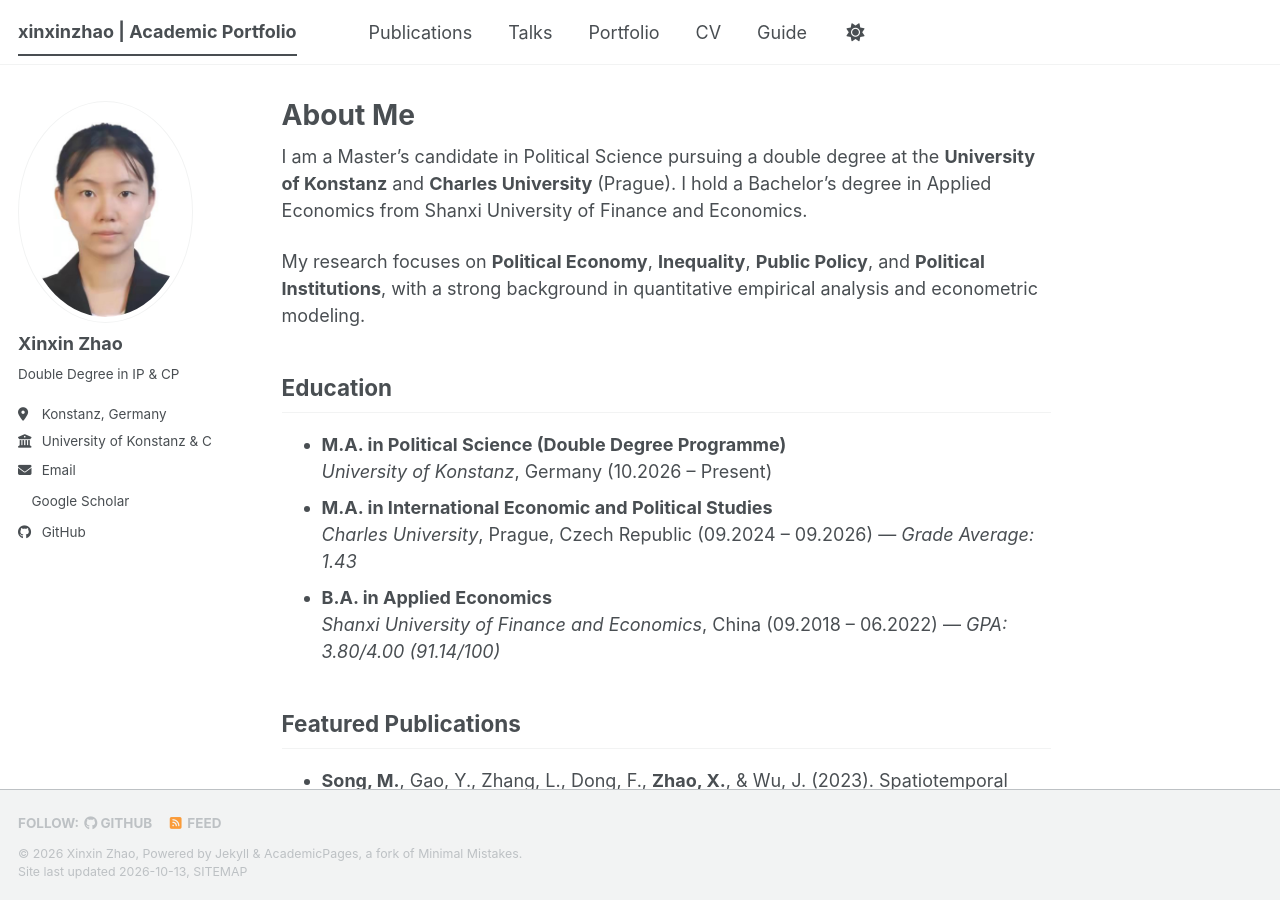
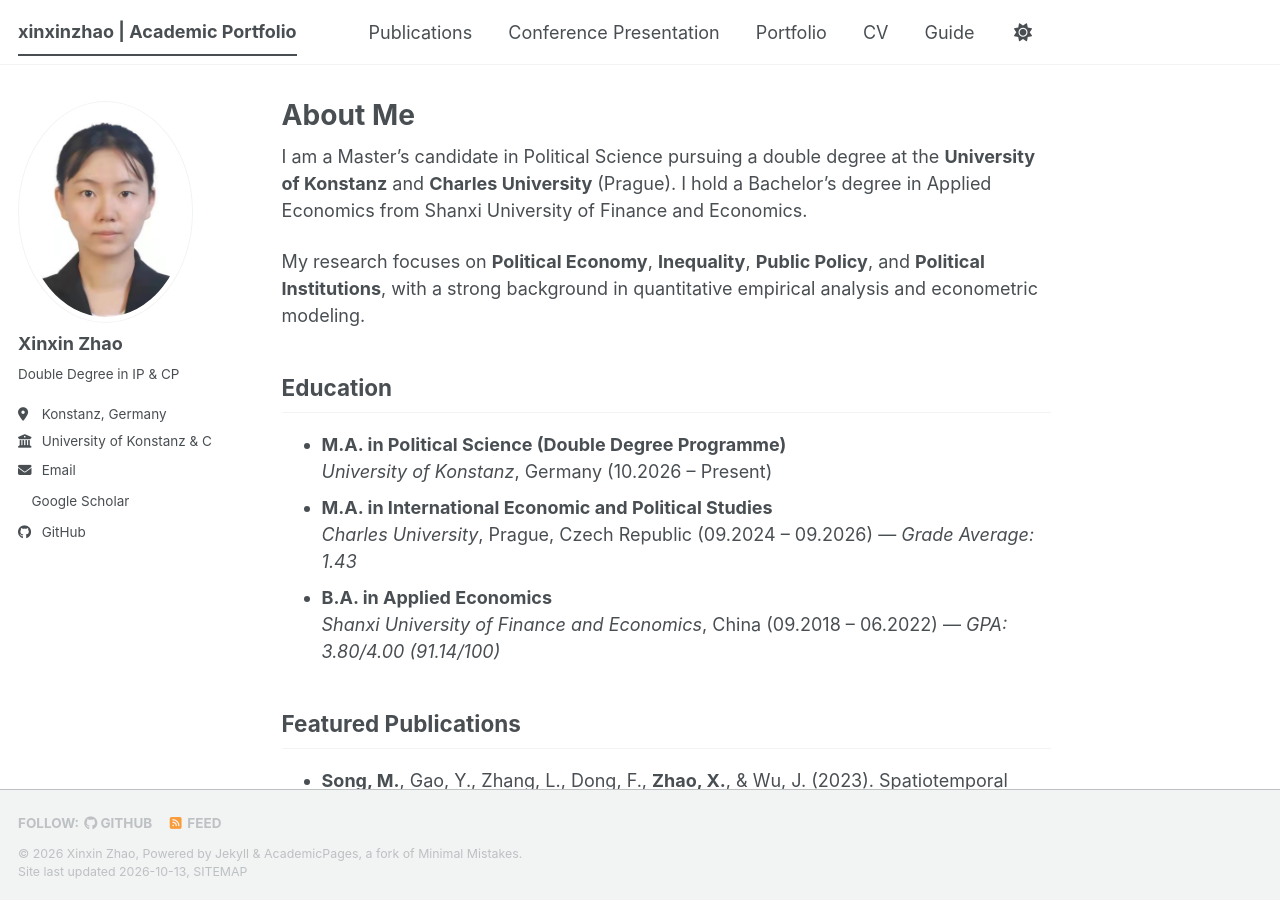
Before and after one commit to xinxinzhao616-lgtm/xinxinzhao616, a Jekyll site: the page built from _pages/about.md, in a window 1280 px wide and 900 px high. Built offline with Jekyll 4.4.1, drawn with Linux system fonts in a browser that asks for light colours; a style sheet for code colours, icons or effects is not loaded.

Commit message:
Update navigation.yml

```diff
--- a/_data/navigation.yml
+++ b/_data/navigation.yml
@@ -11,8 +11,8 @@ main:
   - title: "Publications"
     url: /publications/
 
-  - title: "Talks"
-    url: /talks/
+  - title: "Conference Presentation"
+    url: /Conference Presentation/
 
  # - title: "Teaching"
   #  url: /teaching/
```
